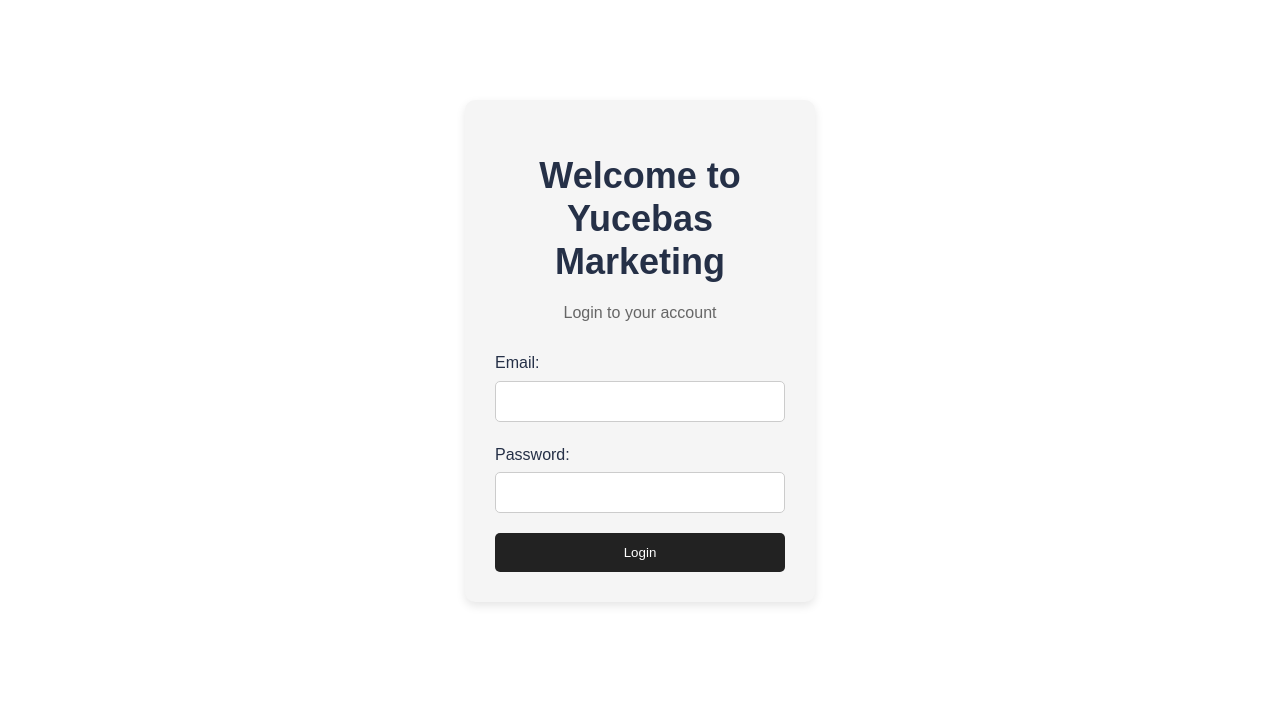
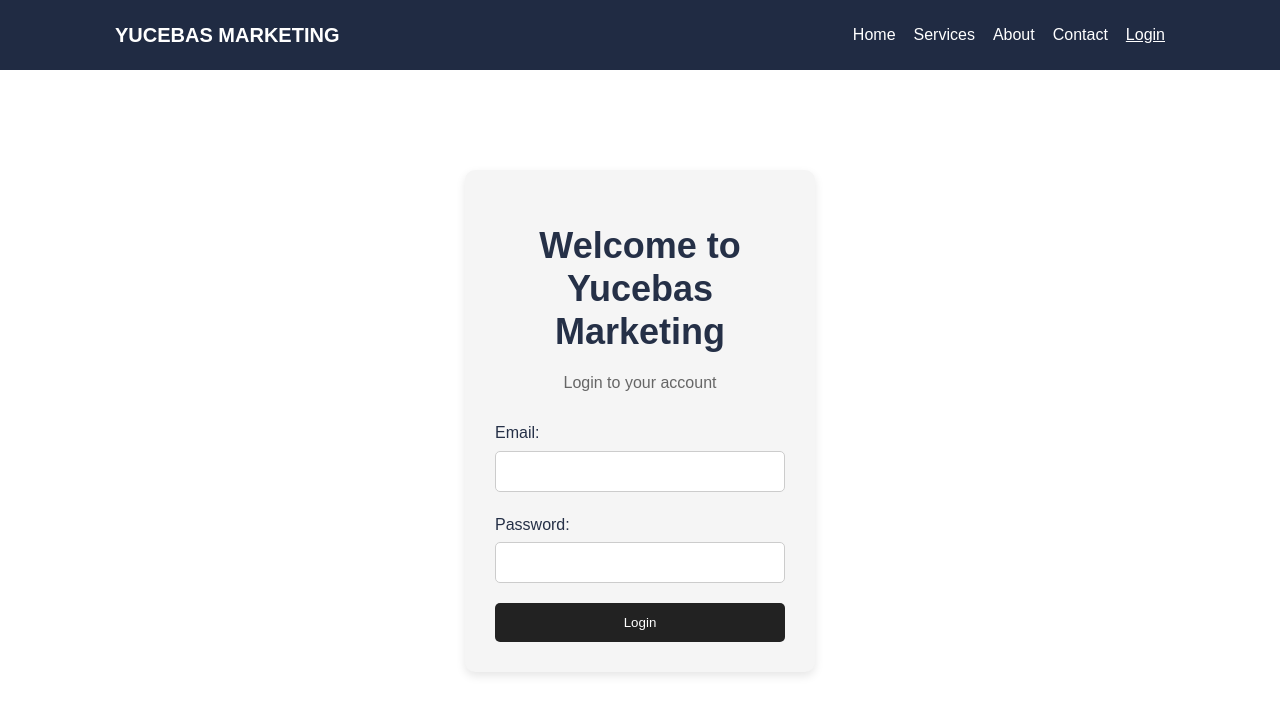
Before and after one commit to yucebasomerfaruk123-cell/YUCEBAS-MARKETING, a plain HTML site: page login.html in a window 1280 px wide. Drawn offline with Linux system fonts and the light colour scheme.

Commit message:
Add header and navigation to login.html
Added header with navigation links to login page.

```diff
--- a/login.html
+++ b/login.html
@@ -7,6 +7,22 @@
   <link rel="stylesheet" href="style.css">
 </head>
 <body>
+<header>
+    <div class="container header-row">
+        <a class="logo" href="index.html">
+            YUCEBAS MARKETING
+        </a>
+
+        <nav>
+            <a href="index.html">Home</a>
+            <a href="services.html">Services</a>
+            <a href="about.html">About</a>
+            <a href="contact.html">Contact</a>
+            <a href="login.html" class="active">Login</a>
+        </nav>
+    </div>
+</header>
+  <body>
   <div class="login-container">
     <h1>Welcome to Yucebas Marketing</h1>
     <p>Login to your account</p>
```
